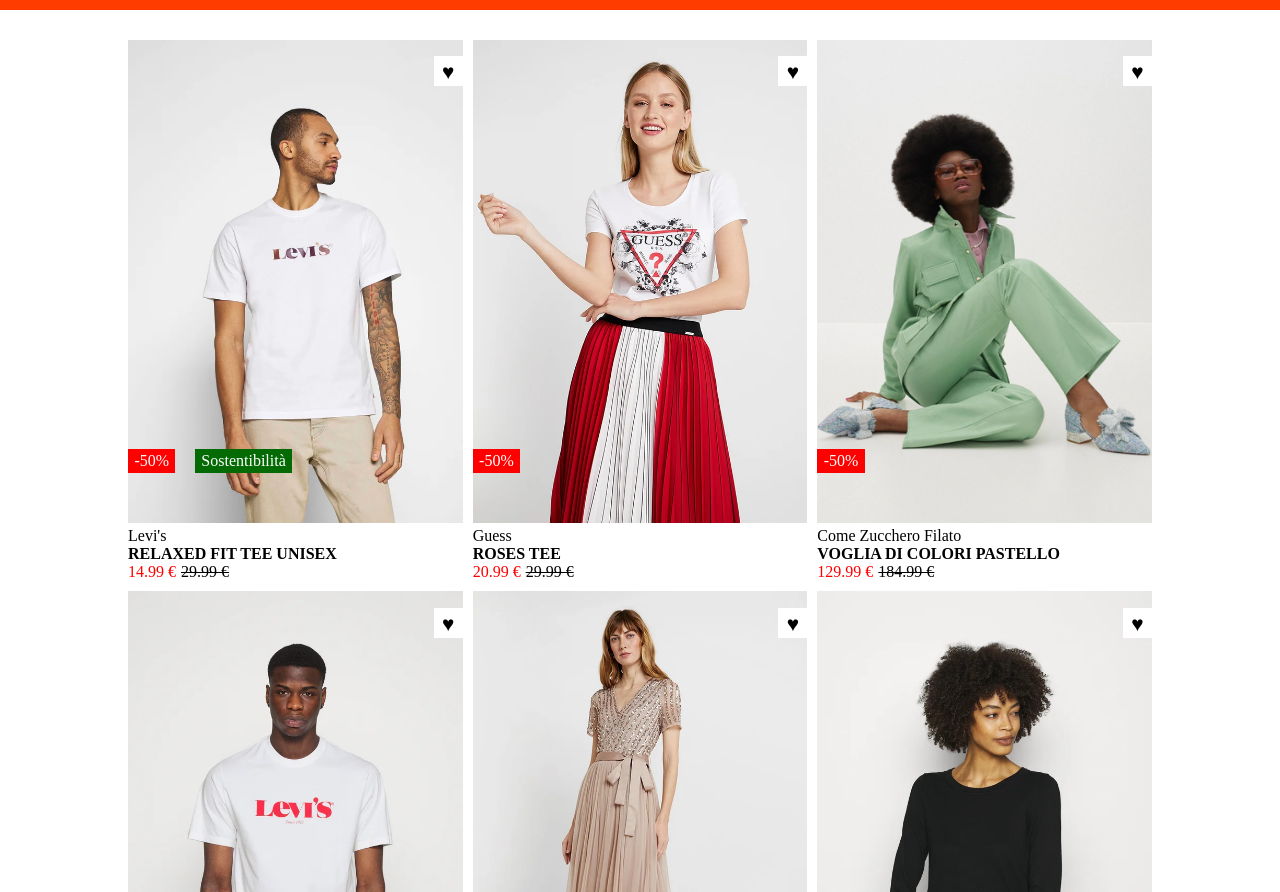
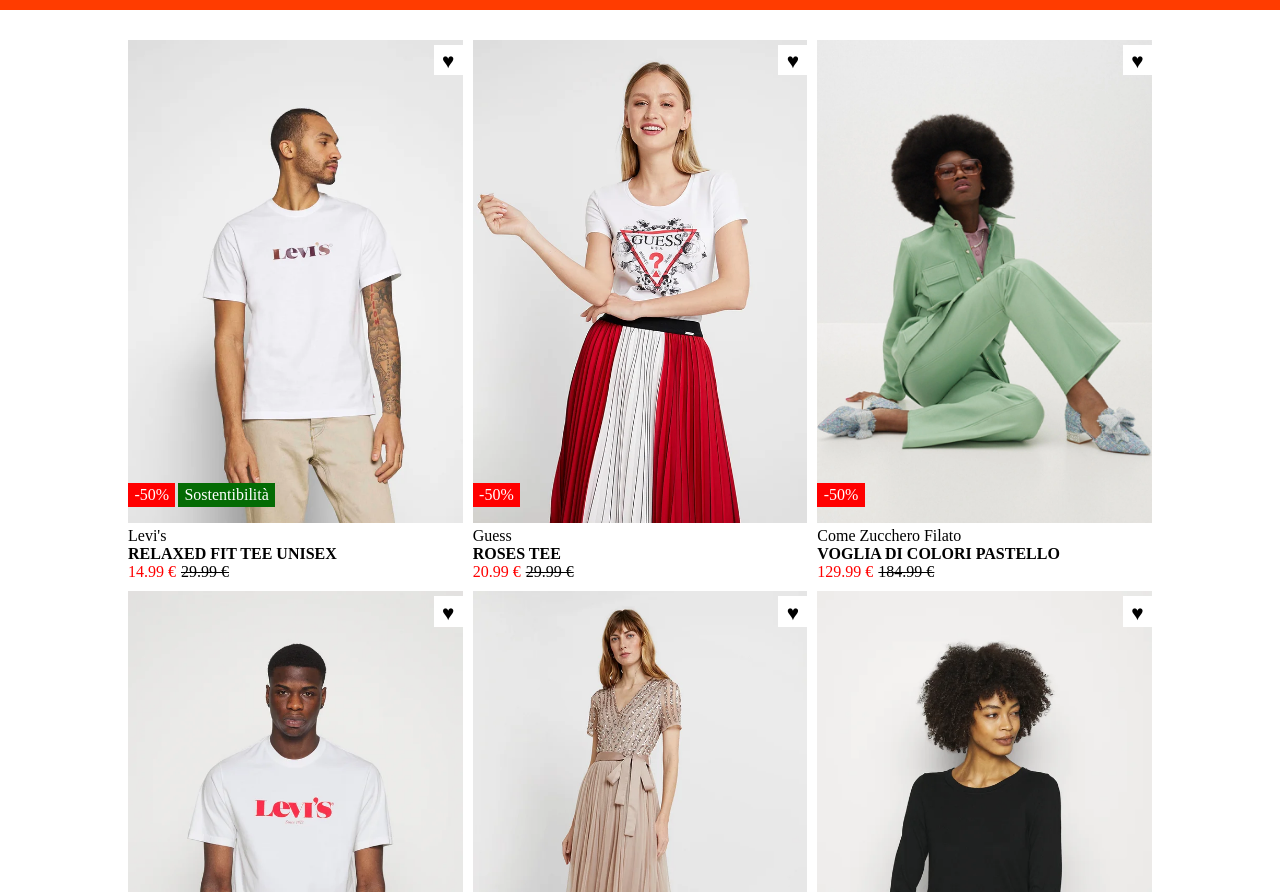
Before and after one commit to federico-quintieri/html-css-boolando, a plain HTML site: page index.html in a window 1280 px wide. Shown: the part 60-952 px from the top of the page. Drawn offline with Linux system fonts and the light colour scheme.

Commit message:
bugfix: fixed span position

```diff
--- a/css/style.css
+++ b/css/style.css
@@ -38,6 +38,11 @@ header .logo {
 }
 
 /* Creazione griglia */
+
+.relative {
+  position: relative;
+}
+
 .flex {
   display: flex;
 }
@@ -82,20 +87,20 @@ header .logo {
 
 .span-card.span-sale {
   background-color: red;
-  bottom: 20%;
+  bottom: 20px;
   left: 0;
 }
 .span-card.span-info {
   background-color: rgb(4, 107, 4);
-  bottom: 20%;
-  left: 20%;
+  bottom: 20px;
+  left: 50px;
 }
 .span-heart {
   font-size: 1.3rem;
   color: black;
   background-color: white;
   padding: 0.2em 0.4em 0.1em 0.4em;
-  top: 3%;
+  top: 5px;
   right: 0;
 }
 
@@ -123,7 +128,7 @@ footer {
 footer .row.flex {
   flex-direction: row;
   justify-content: space-between;
-  gap:0;
+  gap: 0;
 }
 
 .footer-col-75 {
@@ -143,7 +148,7 @@ footer ul.flex {
   padding: 10px 0 0 0;
 }
 
-.footer-col-75 li{
+.footer-col-75 li {
   padding-right: 10px;
 }
 
--- a/index.html
+++ b/index.html
@@ -42,10 +42,16 @@
     <main>
       <!-- section grid -->
       <section class="grid-section">
+        <!-- Container -->
         <div class="container">
+          <!-- Row flex -->
           <div class="row flex">
+            <!-- Colonne -->
             <div class="col">
+              <!-- Card -->
               <div class="card">
+                <!-- Div for relative image -->
+                <div class="div-images relative">
                   <img
                     class="card-img-normal"
                     src="img/1.webp"
@@ -56,11 +62,11 @@
                     src="img/1b.webp"
                     alt="card-1 hover"
                   />
-                <p>Levi's</p>
                   <span class="span-card span-sale">-50%</span>
                   <span class="span-card span-info">Sostentibilità</span>
                   <span class="span-card span-heart">&hearts;</span>
-
+                </div>
+                <p>Levi's</p>
                 <h3>RELAXED FIT TEE UNISEX</h3>
                 <p>
                   <span class="price-red">14.99 €</span
@@ -71,6 +77,7 @@
 
             <div class="col">
               <div class="card">
+                <div class="div-images relative">
                   <img
                     class="card-img-normal"
                     src="img/2.webp"
@@ -81,10 +88,10 @@
                     src="img/2b.webp"
                     alt="card-2 hover"
                   />
-                <p>Guess</p>
                   <span class="span-card span-sale">-50%</span>
                   <span class="span-card span-heart">&hearts;</span>
-
+                </div>
+                <p>Guess</p>
                 <h3>ROSES TEE</h3>
                 <p>
                   <span class="price-red">20.99 €</span
@@ -95,6 +102,7 @@
 
             <div class="col">
               <div class="card">
+                <div class="div-images relative">
                   <img
                     class="card-img-normal"
                     src="img/3.webp"
@@ -105,10 +113,11 @@
                     src="img/3b.webp"
                     alt="card-3 hover"
                   />
-                <p>Come Zucchero Filato</p>
+
                   <span class="span-card span-sale">-50%</span>
                   <span class="span-card span-heart">&hearts;</span>
-
+                </div>
+                <p>Come Zucchero Filato</p>
                 <h3>VOGLIA DI COLORI PASTELLO</h3>
                 <p>
                   <span class="price-red">129.99 €</span
@@ -119,6 +128,7 @@
 
             <div class="col">
               <div class="card">
+                <div class="div-images relative">
                   <img
                     class="card-img-normal"
                     src="img/4.webp"
@@ -129,11 +139,12 @@
                     src="img/4b.webp"
                     alt="card-4 hover"
                   />
-                <p>Levi's</p>
+
                   <span class="span-card span-sale">-50%</span>
                   <span class="span-card span-info">Sostentibilità</span>
                   <span class="span-card span-heart">&hearts;</span>
-
+                </div>
+                <p>Levi's</p>
                 <h3>TEE UNISEX</h3>
                 <p>
                   <span class="price-red">14.99 €</span
@@ -144,6 +155,7 @@
 
             <div class="col">
               <div class="card">
+                <div class="div-images relative">
                   <img
                     class="card-img-normal"
                     src="img/5.webp"
@@ -154,10 +166,11 @@
                     src="img/5b.webp"
                     alt="card-5 hover"
                   />
-                <p>Maya Deluxe</p>
                   <span class="span-card span-sale">-50%</span>
 
                   <span class="span-card span-heart">&hearts;</span>
+                </div>
+                <p>Maya Deluxe</p>
 
                 <h3>STRIPE BODICE</h3>
                 <p>
@@ -168,6 +181,7 @@
 
             <div class="col">
               <div class="card">
+                <div class="div-images relative">
                   <img
                     class="card-img-normal"
                     src="img/6.webp"
@@ -178,10 +192,11 @@
                     src="img/6b.webp"
                     alt="card-6 hover"
                   />
-                <p>Esprit</p>
                   <span class="span-card span-sale">-50%</span>
 
                   <span class="span-card span-heart">&hearts;</span>
+                </div>
+                <p>Esprit</p>
 
                 <h3>MAGLIONE - BLACK</h3>
                 <p>
```
Lines whose indentation alone changed are shown as unchanged.
